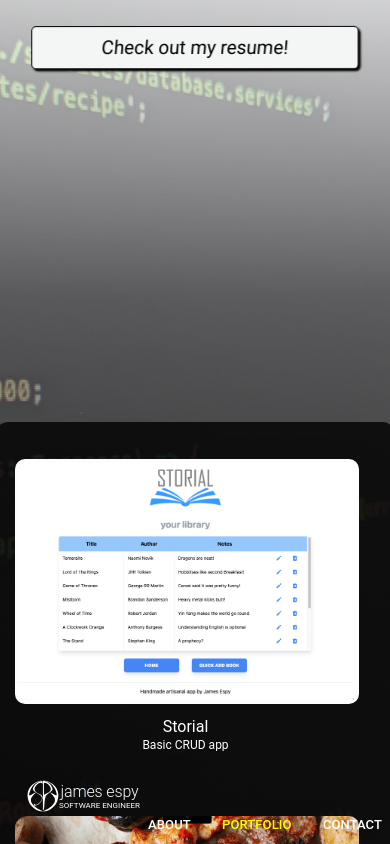
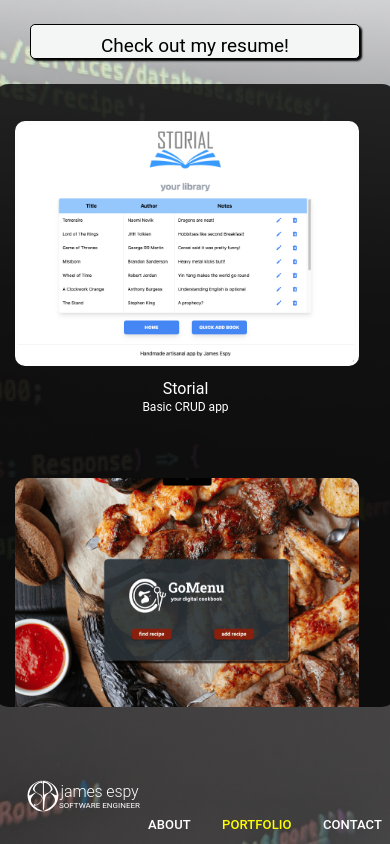
Before and after one commit to jespy2/ewd-site, a React (Create React App) app: page /portfolio in a window 390 px wide. Built offline with nearby package versions, Linux system fonts and the light colour scheme.

Commit message:
small screen fixes

```diff
--- a/src/pages/portfolio/Portfolio.module.scss
+++ b/src/pages/portfolio/Portfolio.module.scss
@@ -59,7 +59,6 @@
       border-radius: $radius-large;
 
       & h5, a {
-        // transform: skew(5deg);
         text-align: center;
         width: $width-full;
       }
@@ -270,7 +269,7 @@
         top: 13%;
         left: 50%;
         min-width: 92vw;
-        transform: rotate(5deg) translate(-50%, -50%);
+        transform: translate(-50%, -50%);
 
         .techStack {
           .techStackSection {
@@ -286,7 +285,7 @@
 
         .resumeLink {
           position: absolute;
-          top: 8vh;
+          top: 25vh;
           right: $screen-margin;
           width: 25vw;
 
@@ -296,7 +295,7 @@
         }
       }
       .portfolioMosaic {
-        top: 47%;
+        top: 35vh;
         width: 95vw;
         height: 47dvh;
         left: 50vw;
@@ -315,25 +314,12 @@
         transform: translate(-50%,-50% );
 
         .techStack {
-          transform: none;
-          .techStackSection {
-            display: flex;
-            padding:  $space-1 $space-5;
-            text-align: left;
-
-            & h5 {
-              margin-right: $space-7;
-            }
-
-            & h5, p {
-              transform: none;
-            }
-          }
+          display:none;
         }
 
         .resumeLink {
           position: absolute;
-          top: 10vh;
+          bottom: 10vh;
           right: $screen-margin;
           width: fit-content;
           transform: none;
@@ -347,9 +333,9 @@
         }
       }
       .portfolioMosaic {
-        top: 55%;
+        top: 3vh;
         width: 95vw;
-        height: 52vh;
+        height: 70vh;
         left: 50vw;
         & ul > li {
           height: 90% !important;
@@ -375,32 +361,29 @@
       overflow-y: scroll;
       .portfolioSidebar {
         top: $space-0;
-        right: $space-0;
-        left: $space-0;
+        right: unset;
+        left: unset;
         min-width: unset;
         width: $width-full;
-        @include unrotate-unskew;
+        transform: unset;
 
       .techStack {
         display: none;
       }
 
       .resumeLink {
-        top: $space-5;
+        top: 1vh;
         right: unset;
         left: 50%;
+        height: 2vh;
         width: 80vw;
         border: black 1px solid;
         box-shadow: 2px 2px 2px black;
-        transform: translate(-50%) rotate(-5deg) skew(-5deg);;
-
-        & h5 {
-        transform: skew(-5deg);
-        }
+        transform: translate(-50%);
       }
     }
       .portfolioMosaic {
-        top: 50vh;
+        top: 10vh;
         height: 70vh;
         & > ul {
         grid-template-columns: 90vw !important;
```
